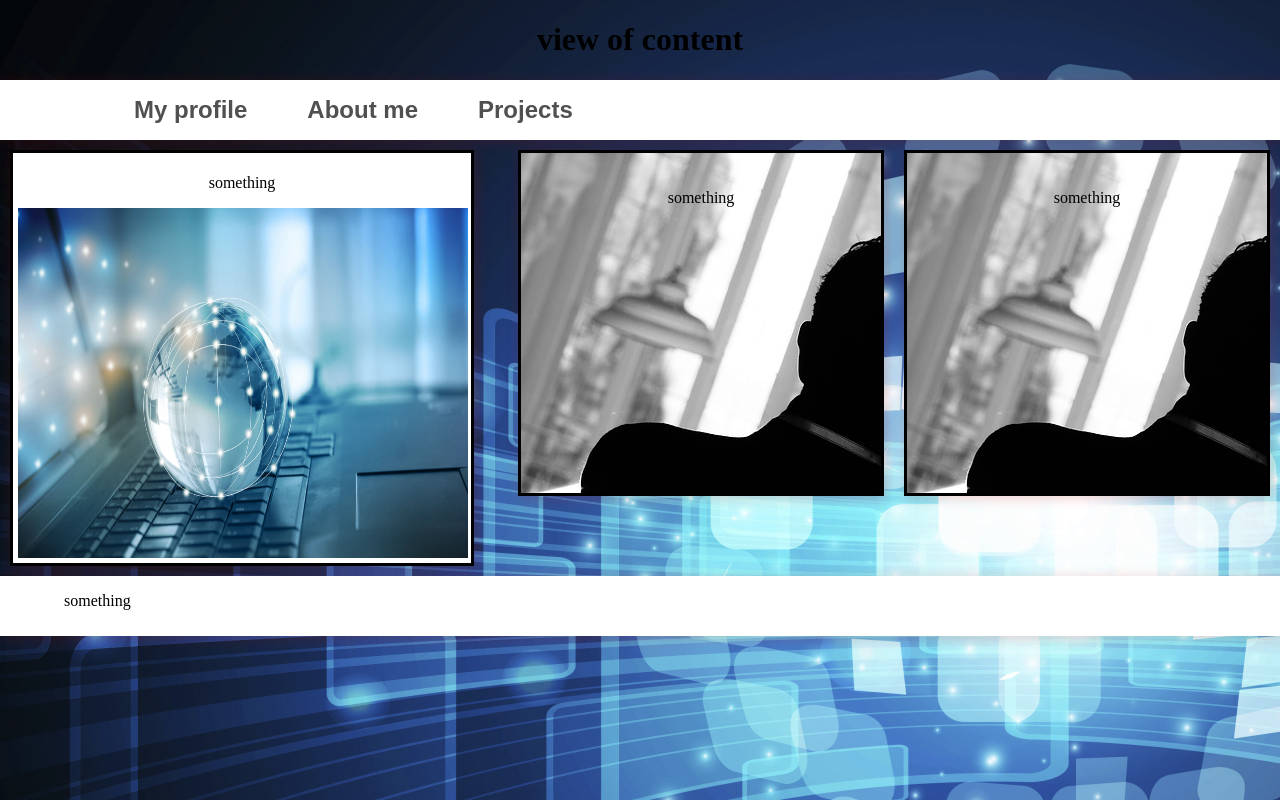
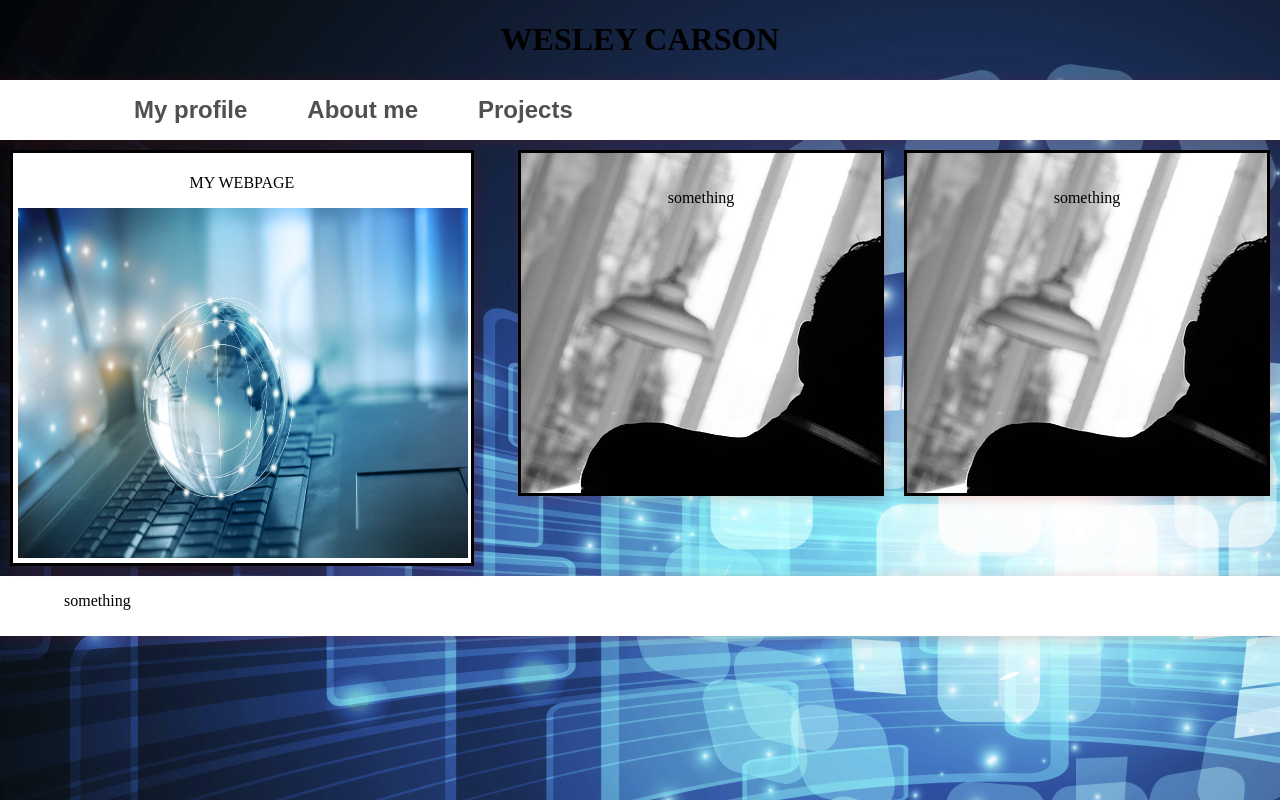
Before and after one commit to Aliwesley/website, a plain HTML site: page index.html in a window 1280 px wide. Drawn offline with Linux system fonts and the light colour scheme.

Commit message:
added a paragragh on the first div box

```diff
--- a/index.html
+++ b/index.html
@@ -11,7 +11,7 @@
     <!---------------navigation---------->
 
     <header>
-        <h1>view of content</h1>
+        <h1>WESLEY CARSON</h1>
     </header>
     <nav>
         <ul>
@@ -24,7 +24,7 @@
     <!---------------navigation---------->
     <!---------------content------------->
     <div class="one">
-        <p>something</p>
+        <p>MY WEBPAGE</p>
         <img src="images/web image  1.jpg">
 
         </div>
```
